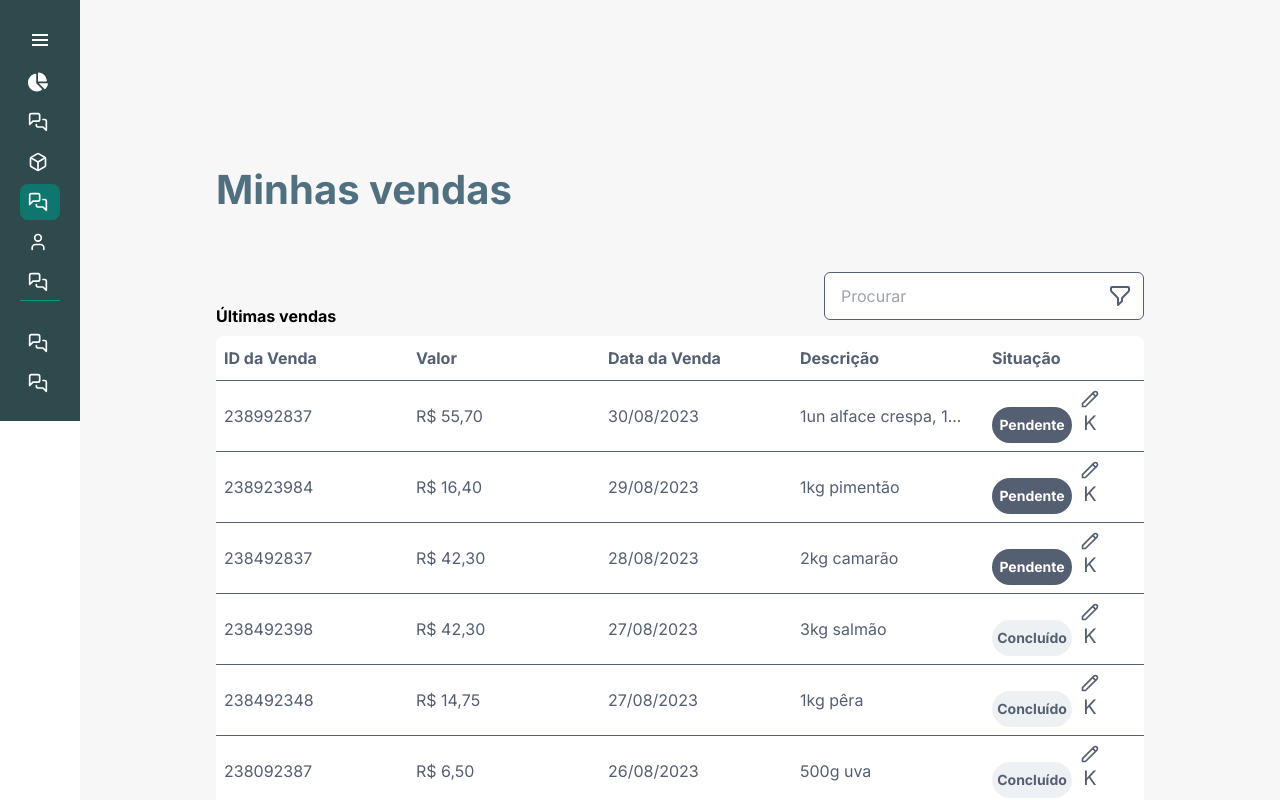
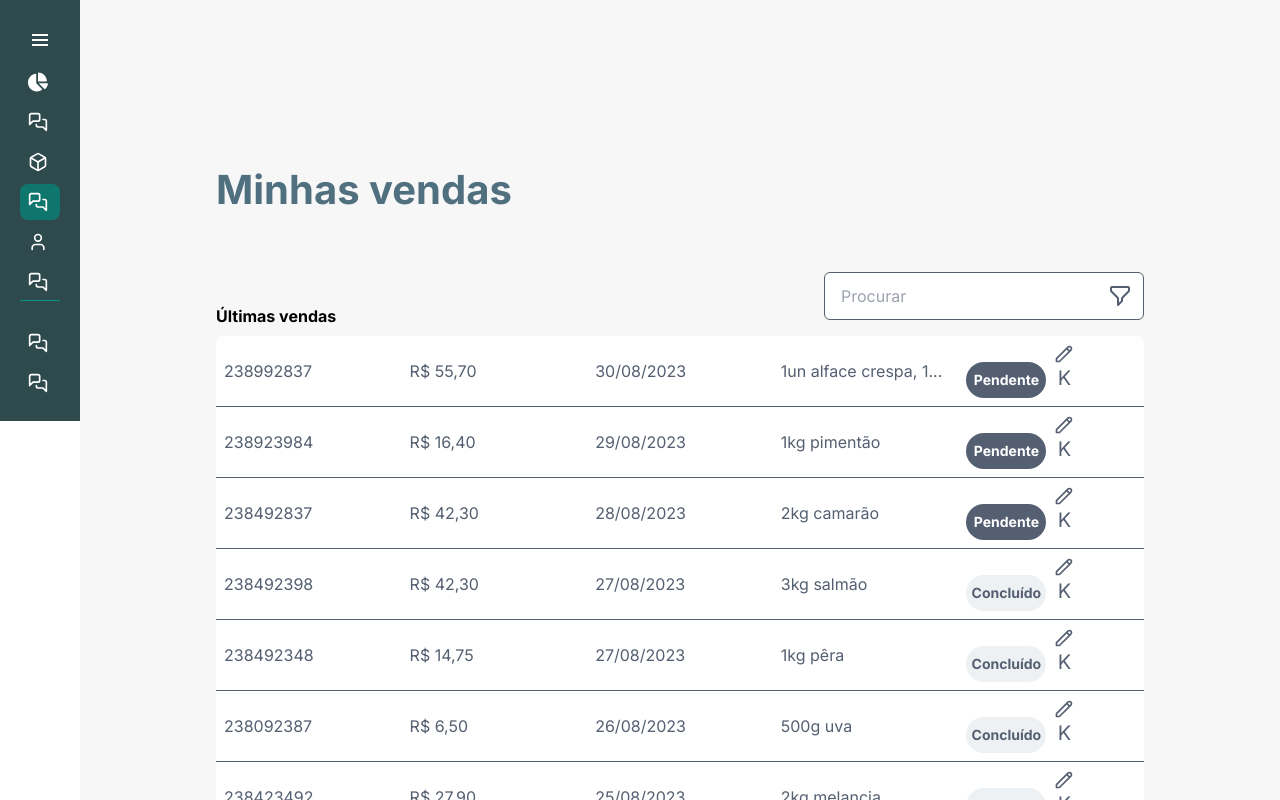
Before and after one commit to mb4ndeira/ecoo-apps, a Next.js app: page /vendas in a window 1280 px wide. Shown: the top 800 px of the page. Built offline with nearby package versions, Linux system fonts and the light colour scheme.

Commit message:
fix: fix showHeader prop

```diff
--- a/src/app/home/components/SalesTable.tsx
+++ b/src/app/home/components/SalesTable.tsx
@@ -203,6 +203,8 @@ export default function SalesTable() {
           data={fakeData}
           compactTable={true}
           paginate={false}
+          showHeader={true}
+          pathName={""}
         />
       </div>
     </div>
--- a/src/components/Table/index.tsx
+++ b/src/components/Table/index.tsx
@@ -87,6 +87,7 @@ export default function Table({
     <div>
       <table className="bg-white text-primary text-left leading-7 inter-font w-full table-fixed rounded-lg">
         <thead>
+          {showHeader && (
             <tr>
               {columns.map((column) => (
                 <th
@@ -100,6 +101,7 @@ export default function Table({
                 </th>
               ))}
             </tr>
+          )}
         </thead>
         <tbody>
           {dataToDisplay.map((item: TableRow, index: number) => (
```
Lines whose indentation alone changed are shown as unchanged.
